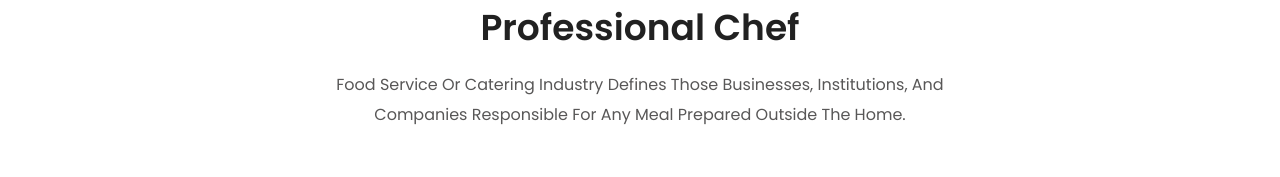
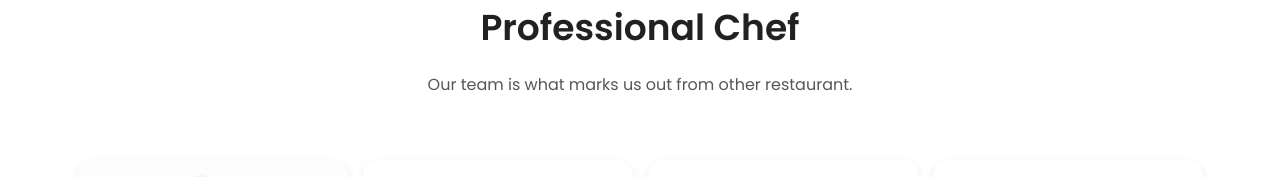
Before and after one commit to Jaseem-v/eatiz, a website: page about.html in a window 1280 px wide. Shown: the part 1653-1830 px from the top of the page. Drawn offline with nearby package versions, Linux system fonts and the light colour scheme.

Commit message:
new uodates

```diff
--- a/about.html
+++ b/about.html
@@ -215,8 +215,7 @@
         <div class="container">
             <div class="heading">
                 <h2 class="heading__primary">Professional Chef </h2>
-                <p class="heading__subtitle">Food Service Or Catering Industry Defines Those Businesses, Institutions,
-                    And Companies Responsible For Any Meal Prepared Outside The Home. </p>
+                <p class="heading__subtitle">Our team is what marks us out from other restaurant. </p>
             </div>
             <div class="row">
                 <div class="col-lg-3 col-md-6 col-sm-6 col-12">
--- a/assets/sass/_base.scss
+++ b/assets/sass/_base.scss
@@ -217,7 +217,7 @@ html {
     font-size: 1.6rem;
     line-height: 3rem;
     letter-spacing: 0px;
-    text-transform: capitalize;
+    // text-transform: capitalize;
     font-weight: 400;
     max-width: 62rem;
 
```
Also changed, not shown: reservation.html (+1 -1 lines), assets/dist/style.css.
